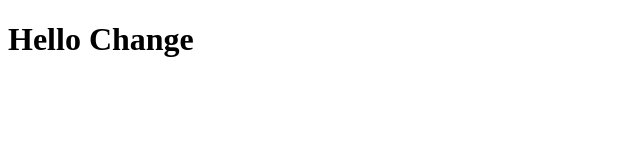
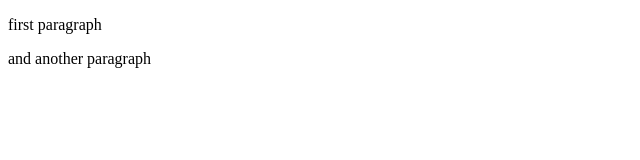
Before and after one commit to watergua/coursera-web-couse, a plain HTML site: page index.html in a window 1280 px wide. Shown: the whole page, without its empty margins (0-640 px from the left). Drawn offline with Linux system fonts and the light colour scheme.

Commit message:
Update index.html

```diff
--- a/index.html
+++ b/index.html
@@ -2,9 +2,10 @@
 <html>
 <head>
 	<meta charset="utf-8">
-	<title>Hello Coursera</title>
+	<title>Coursera is Cool</title>
 </head>
 <body>
-<h1>Hello Change</h1>
+<p>first paragraph</p>
+<p>and another paragraph</p>
 </body>
 </html>
```
